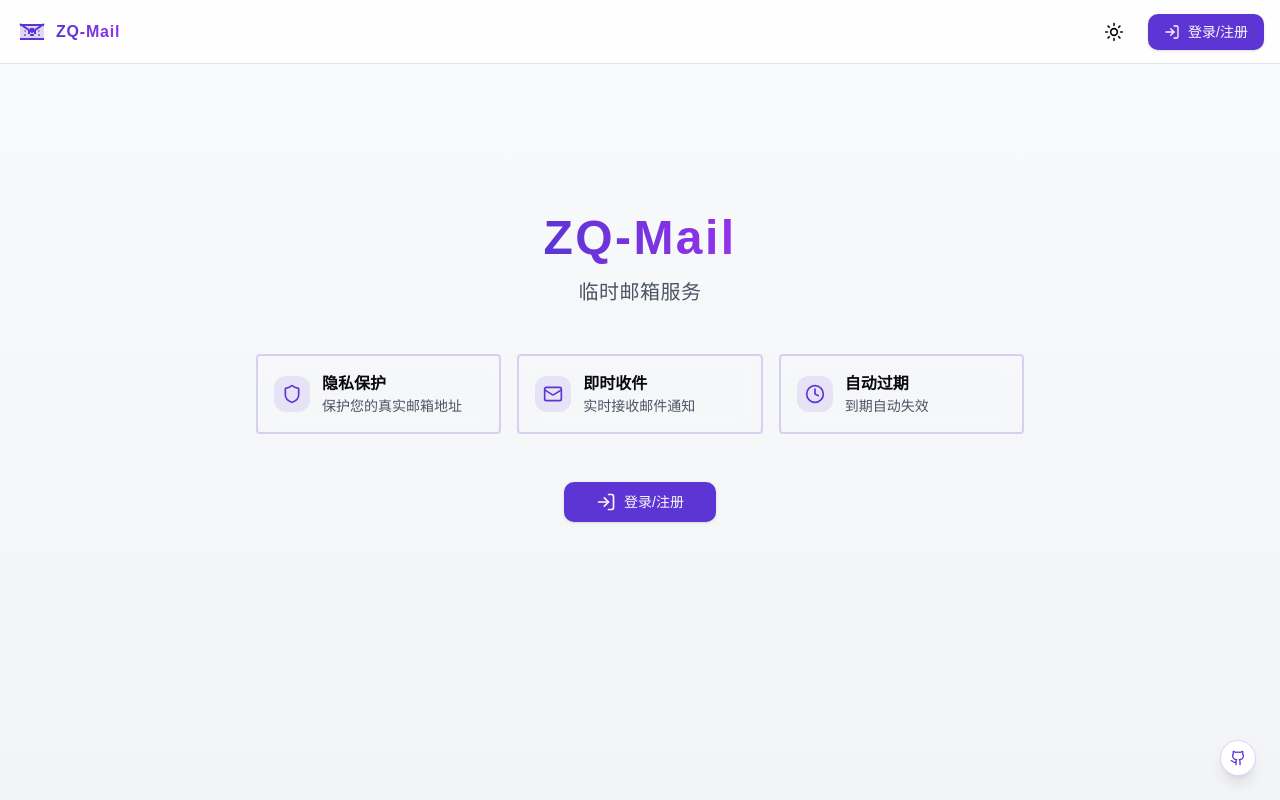
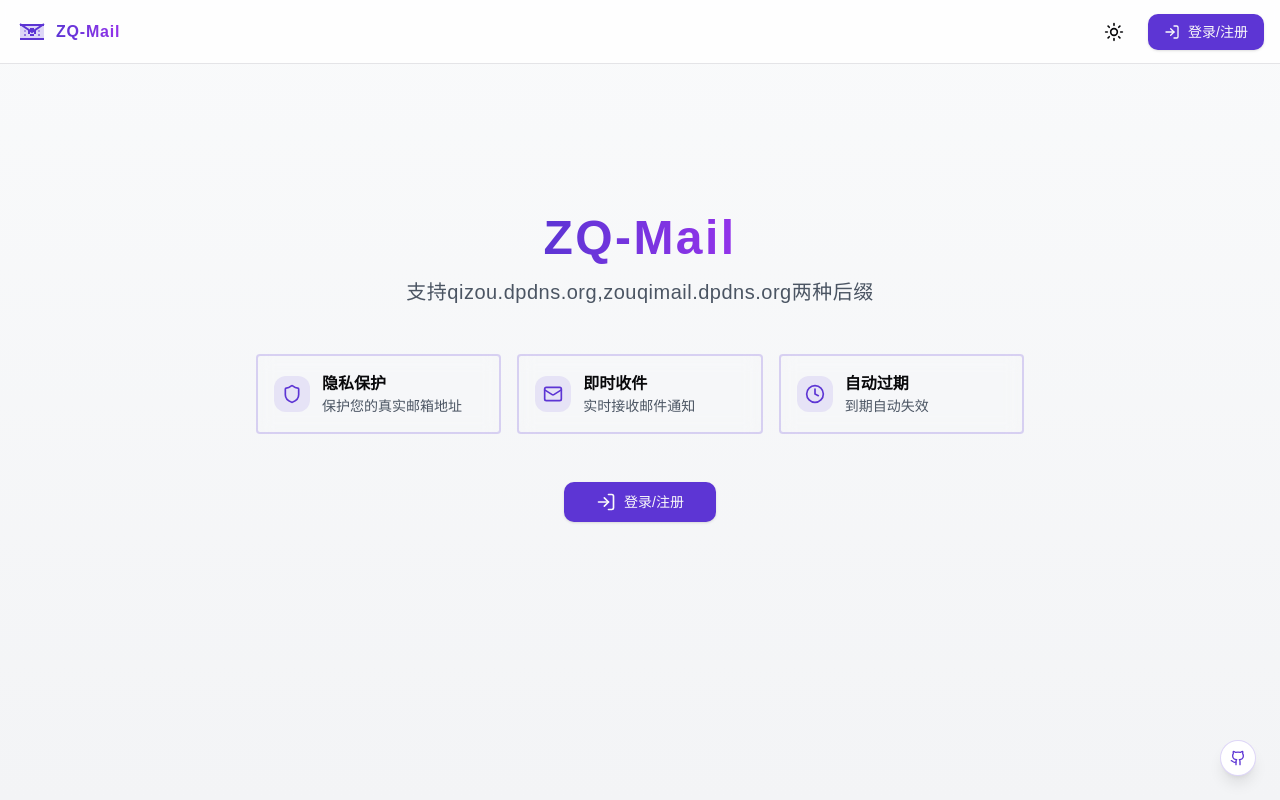
Before and after one commit to BAYUEQI/ZQ-Mail, a Next.js app: page / in a window 1280 px wide. Built offline with nearby package versions, Linux system fonts and the light colour scheme; no server answers; a web font is replaced by a local one.

Commit message:
Update page.tsx

```diff
--- a/app/page.tsx
+++ b/app/page.tsx
@@ -25,7 +25,7 @@ export default async function Home() {
                   </span>
                 </h1>
                 <p className="text-lg sm:text-xl text-gray-600 dark:text-gray-300 tracking-wide">
-                  临时邮箱服务
+                  支持qizou.dpdns.org,zouqimail.dpdns.org两种后缀
                 </p>
               </div>
 
```
